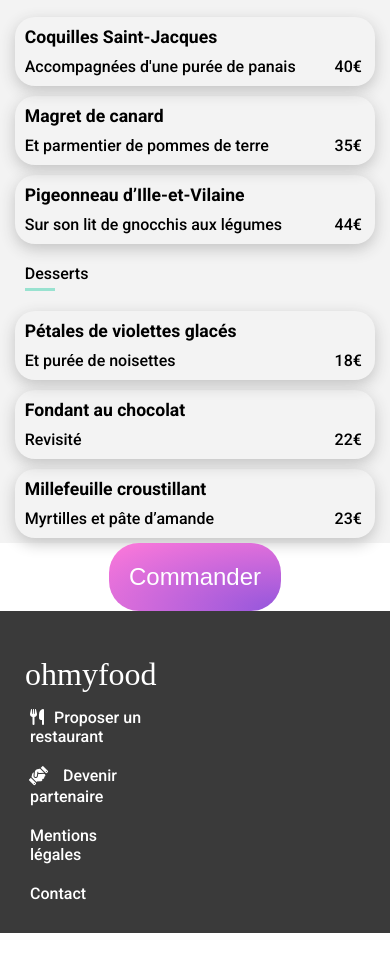
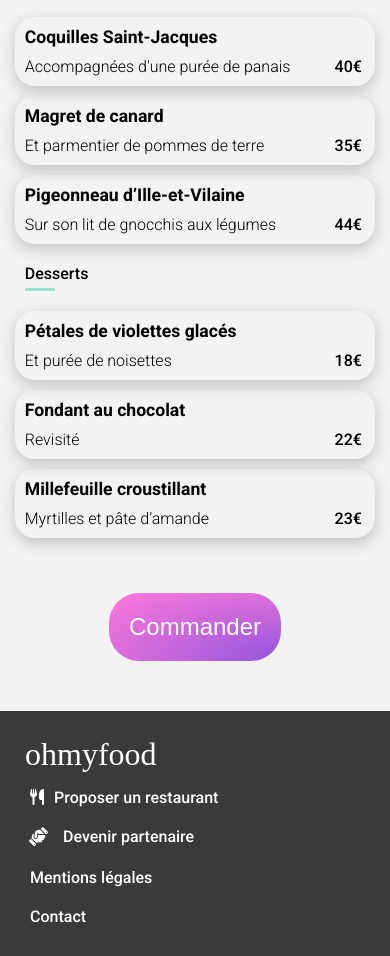
Before and after one commit to HUNGHUYNH-prestige/Damien_3_01052021, a website: page a-la-francaise.html in a window 390 px wide. Shown: the part 763-1719 px from the top of the page. Before the commit the page ends 1696 px from the top, so only its background shows below. Drawn offline with Linux system fonts and the light colour scheme; a web font is replaced by a local one.

Commit message:
last modif couleur forme mise en page responsive

```diff
--- a/sass/base/_codebaseorigin.scss
+++ b/sass/base/_codebaseorigin.scss
@@ -73,7 +73,7 @@ $breakpoints : (mobile-320px:320px, mobile-425px:425px, tablette-768px:768px, de
 
 /* h1 titre de partie */
 @mixin h1-titre-de-partie{
-    border: 1px dotted lightcoral;
+    border: none;
     display: flex;
     justify-content: flex-start;
     align-items: center;
@@ -261,7 +261,7 @@ body{
     margin: 0px;
     position: absolute;
     @include mobile-320px{
-        width: 95%;
+        width: 97%;
     }
     @include mobile-425px{
         width: 92%;
@@ -444,7 +444,7 @@ body{
 /* container du footer */
 .footer-container{
     background: rgb(58, 58, 58);
-    padding: 30px 0px 10px 10px;
+    padding: 10px 0px 10px 10px;
     margin: 0px;
     display: flex;
     justify-content: flex-start;
@@ -466,7 +466,7 @@ body{
     background: none;
     text-decoration: none;
     list-style: none;
-    width: 30%;
+    width: 80%;
     height: auto;
     padding: 10px;
     margin: 0px;
@@ -768,6 +768,7 @@ body{
     height: auto;
     display: flex;
     justify-content: space-between;
+
     &__ingredients-plat{
         border: none;
         padding: 0px;
@@ -777,6 +778,7 @@ body{
         text-overflow: ellipsis;
         white-space: nowrap;
         overflow: hidden;
+        font-weight: lighter;
     }
     &__prix-plat{
         border: none;
@@ -843,11 +845,12 @@ body{
 /* bouton commander en fin de page */
 
 .container-bouton-commander{
-    background: none;
+    background: $color-light-grey;
     width: 100%;
     height: auto;
-    padding: 0px;
     margin: 0px;
+    padding-top: 50px;
+    padding-bottom: 50px;
     @include centre-element;
 }
 
```
Also changed, not shown: public/css/styles.css, 1 other file.
